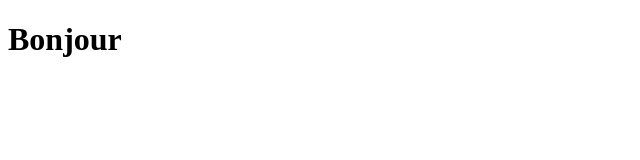
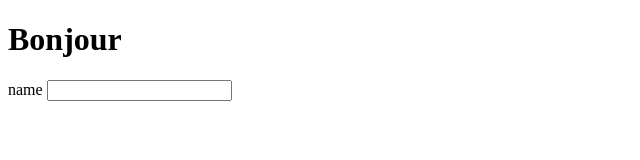
Before and after one commit to davidritchy/new_project, a plain HTML site: page index.html in a window 1280 px wide. Shown: the whole page, without its empty margins (0-640 px from the left). Drawn offline with Linux system fonts and the light colour scheme.

Commit message:
jai ajoute une balise input

```diff
--- a/index.html
+++ b/index.html
@@ -7,5 +7,11 @@
 </head>
 <body>
     <h1>Bonjour</h1>
+
+    <form action="">
+        <label for="">name
+            <input type="text" name="" id="">
+        </label>
+    </form>
 </body>
 </html>
```
